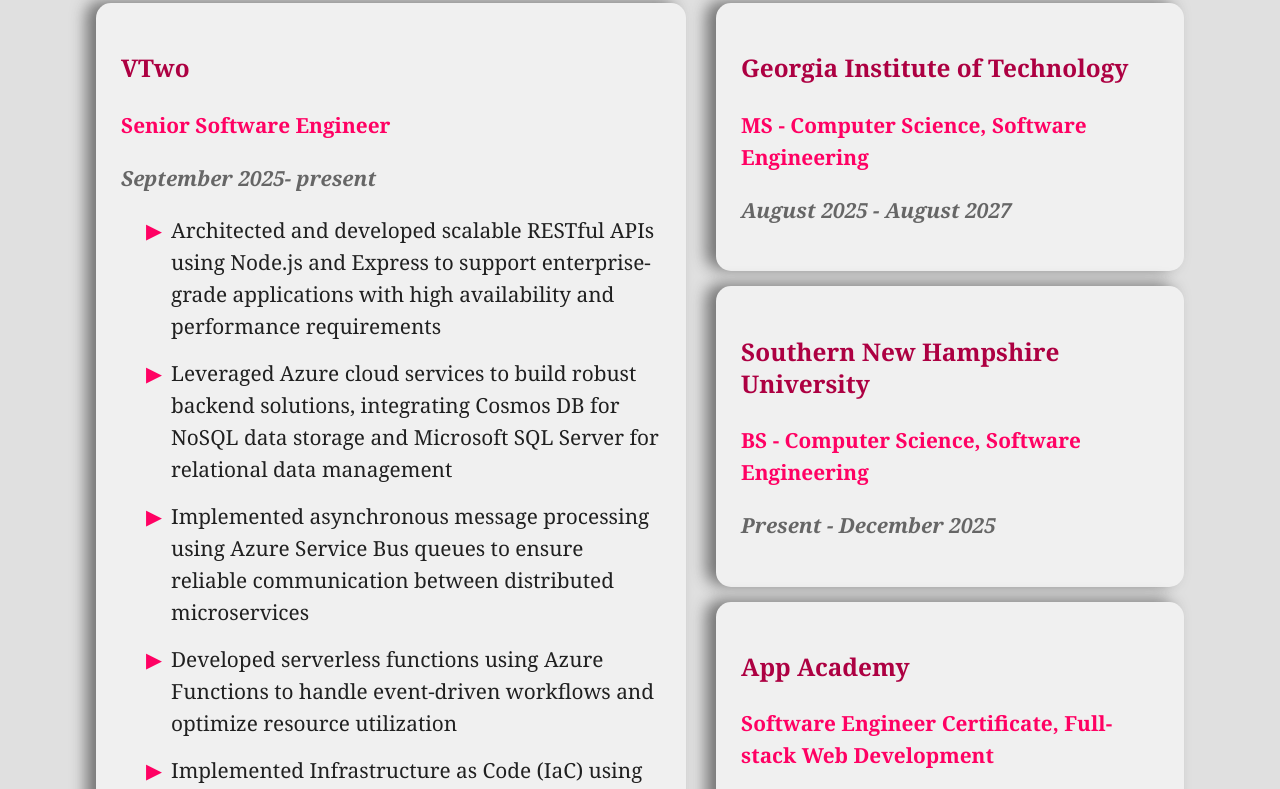
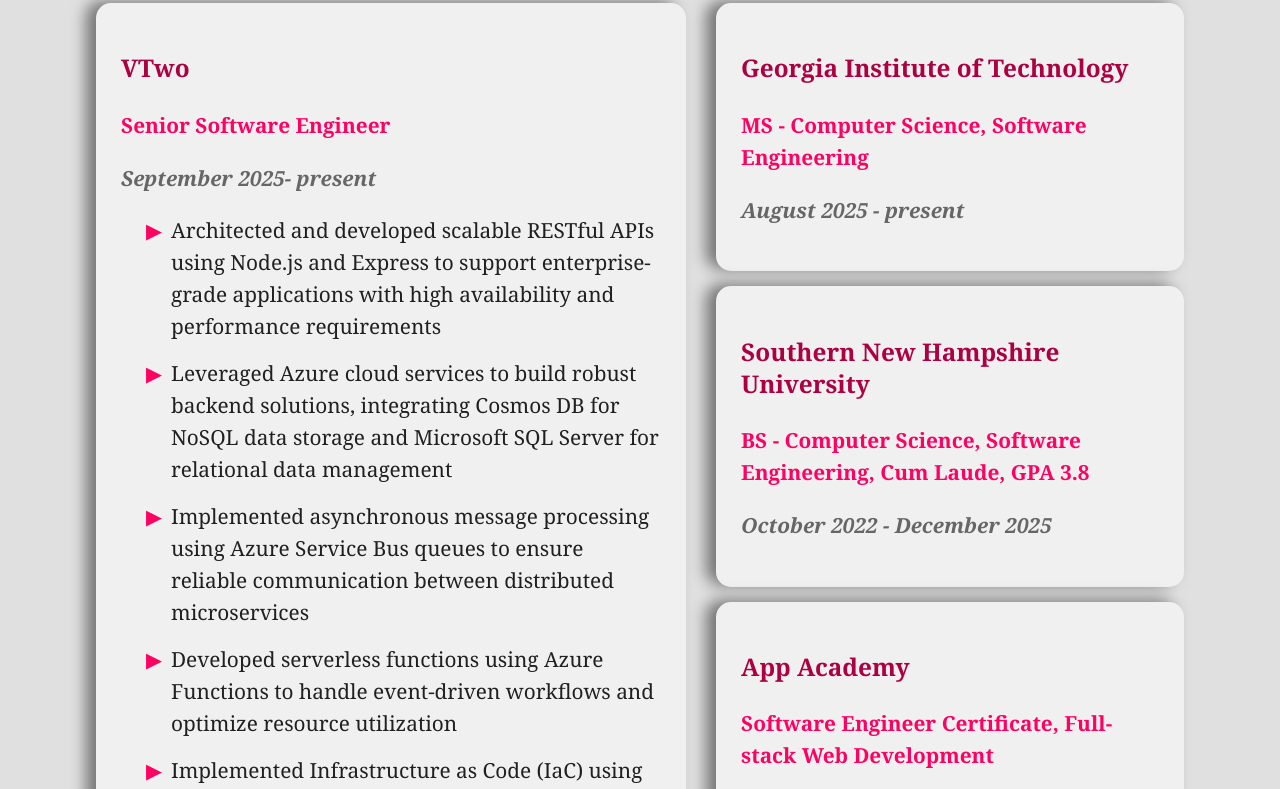
Before and after one commit to annvilla1998/personal-website, a website: page index.html in a window 1280 px wide. Shown: the part 3177-3966 px from the top of the page. Drawn offline with nearby package versions, Linux system fonts and the light colour scheme; a web font is replaced by a local one.

Commit message:
Update school

```diff
--- a/index.html
+++ b/index.html
@@ -537,14 +537,14 @@
               <p class="sub-title">
                 MS - Computer Science, Software Engineering
               </p>
-              <p class="date">August 2025 - August 2027</p>
+              <p class="date">August 2025 - present</p>
             </div>
             <div class="experience">
               <h3 class="title">Southern New Hampshire University</h3>
               <p class="sub-title">
-                BS - Computer Science, Software Engineering
+                BS - Computer Science, Software Engineering, Cum Laude, GPA 3.8
               </p>
-              <p class="date">Present - December 2025</p>
+              <p class="date">October 2022 - December 2025</p>
             </div>
             <div class="experience">
               <h3 class="title">App Academy</h3>
@@ -582,11 +582,6 @@
                   of perspectives and experiences in tech.
                 </li>
               </ul>
-            </div>
-            <div class="experience">
-              <h3 class="title">Southern New Hampshire University</h3>
-              <p class="sub-title">BA - General Studies, Cum Laude, GPA 3.6</p>
-              <p class="date">October 2022 - April 2024</p>
             </div>
           </div>
         </div>
```
